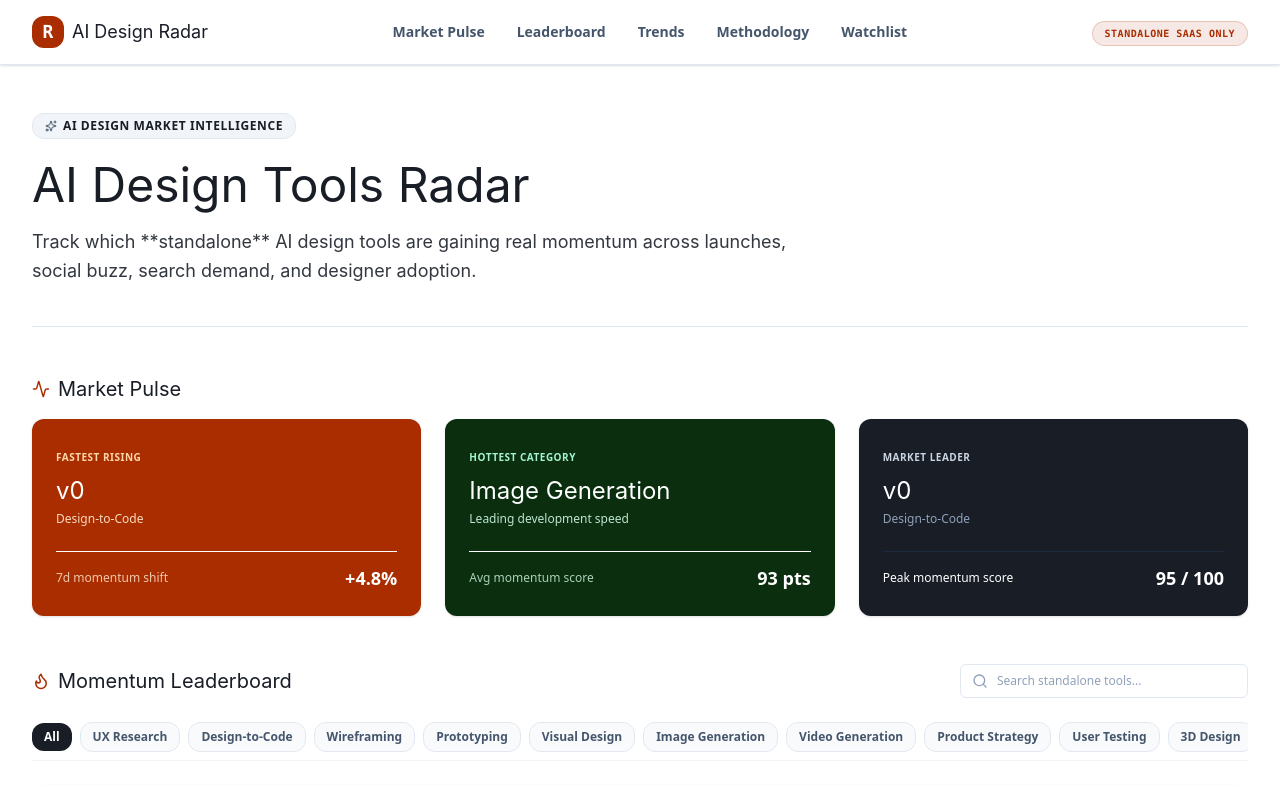
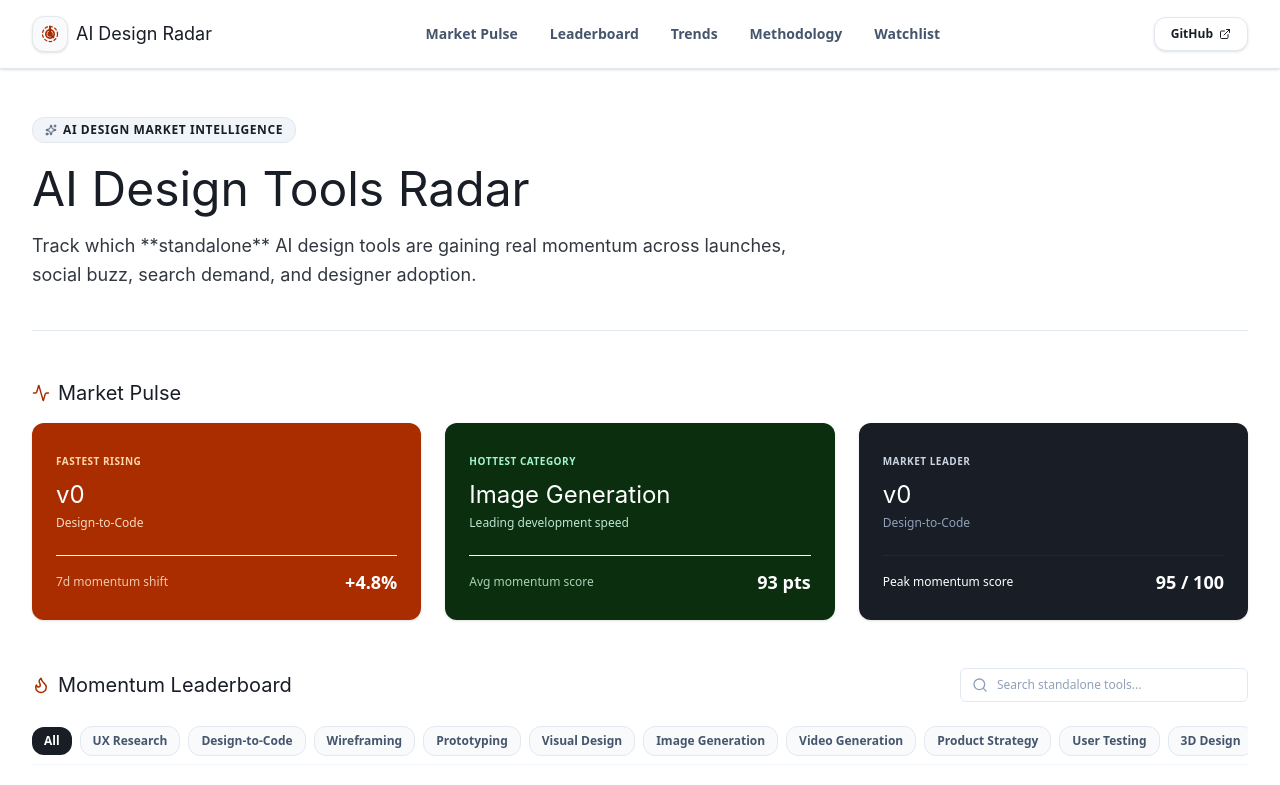
Before and after one commit to saksham7saxena/ai-design-radar, a Next.js app: page / in a window 1280 px wide. Shown: the top 785 px of the page. Built offline with nearby package versions, Linux system fonts and the light colour scheme.

Commit message:
design: upgrade navigation logo, remove redundant tag, fix footer text, and align graph endpoints

```diff
--- a/src/app/globals.css
+++ b/src/app/globals.css
@@ -36,6 +36,10 @@
   --color-sig-peach: var(--sig-peach);
   --color-sig-mint: var(--sig-mint);
   --color-sig-yellow: var(--sig-yellow);
+}
+
+html {
+  scroll-behavior: smooth;
 }
 
 body {
--- a/src/app/page.tsx
+++ b/src/app/page.tsx
@@ -63,7 +63,7 @@
   // Top 5 tools for the Trend Chart
   const topFiveTools = toolsData.slice(0, 5);
 
-  // Re-structure the history for Recharts
+  // Re-structure the history for Recharts and override the final data point with the exact calculated score
   const chartData = [
     { name: 'May 07' },
     { name: 'May 17' },
@@ -72,7 +72,11 @@
   ].map((point, index) => {
     const dataPoint: any = { name: point.name };
     topFiveTools.forEach(tool => {
-      dataPoint[tool.name] = tool.momentumHistory[index]?.score ?? tool.momentumScore;
+      if (index === 3) {
+        dataPoint[tool.name] = tool.momentumScore;
+      } else {
+        dataPoint[tool.name] = tool.momentumHistory[index]?.score ?? tool.momentumScore;
+      }
     });
     return dataPoint;
   });
@@ -236,8 +240,13 @@
       <nav className="sticky top-0 z-40 w-full bg-white/95 backdrop-blur border-b border-slate-200 shadow-sm py-4 px-4 sm:px-6 lg:px-8">
         <div className="max-w-7xl mx-auto flex items-center justify-between">
           <div className="flex items-center gap-2">
-            <div className="w-8 h-8 rounded-lg bg-[#aa2d00] flex items-center justify-center text-white font-bold text-lg font-mono">
-              R
+            <div className="w-9 h-9 rounded-lg bg-slate-50 border border-slate-200 flex items-center justify-center text-[#aa2d00] shadow-sm">
+              <svg className="w-5 h-5" viewBox="0 0 24 24" fill="none" stroke="currentColor" strokeWidth="2.5" strokeLinecap="round" strokeLinejoin="round">
+                <circle cx="12" cy="12" r="9" stroke="currentColor" strokeWidth="1.5" strokeDasharray="3 3" />
+                <circle cx="12" cy="12" r="5" stroke="currentColor" strokeWidth="2" />
+                <circle cx="12" cy="12" r="2" fill="currentColor" />
+                <path d="M12 3v9l4 4" />
+              </svg>
             </div>
             <span className="font-display font-bold text-lg text-[#181d26] tracking-tight">AI Design Radar</span>
           </div>
@@ -249,9 +258,15 @@
             <a href="#watchlist" className="hover:text-[#1b61c9] transition">Watchlist</a>
           </div>
           <div>
-            <span className="inline-flex px-3 py-1 rounded-full text-[10px] font-bold bg-[#aa2d00]/10 text-[#aa2d00] border border-[#aa2d00]/20 font-mono uppercase tracking-wider">
-              Standalone SaaS Only
-            </span>
+            <a
+              href="https://github.com/saksham7saxena/ai-design-radar"
+              target="_blank"
+              rel="noopener noreferrer"
+              className="inline-flex items-center gap-1.5 px-4 py-2 text-xs font-semibold bg-white text-[#181d26] border border-slate-200 rounded-lg hover:bg-slate-50 transition shadow-sm"
+            >
+              GitHub
+              <ExternalLink size={12} />
+            </a>
           </div>
         </div>
       </nav>
@@ -695,9 +710,8 @@
         </section>
 
         {/* FOOTER */}
-        <footer className="pt-10 border-t border-slate-200 text-center text-xs text-slate-500 space-y-1.5">
-          <p>© {new Date().getFullYear()} AI Design Tools Radar. Structured with Airtable Design System guidelines.</p>
-          <p className="text-slate-400 font-mono">Vercel Ready • Editorial Engine • Updated: {new Date().toISOString().split('T')[0]}</p>
+        <footer className="pt-10 border-t border-slate-200 text-center text-xs text-slate-500">
+          <p>© {new Date().getFullYear()} AI Design Tools Radar. Created for market tracking and intelligence.</p>
         </footer>
 
         {/* SECTION 6: TOOL DETAIL MODAL - Refactored as clean print-magazine layout */}
```
